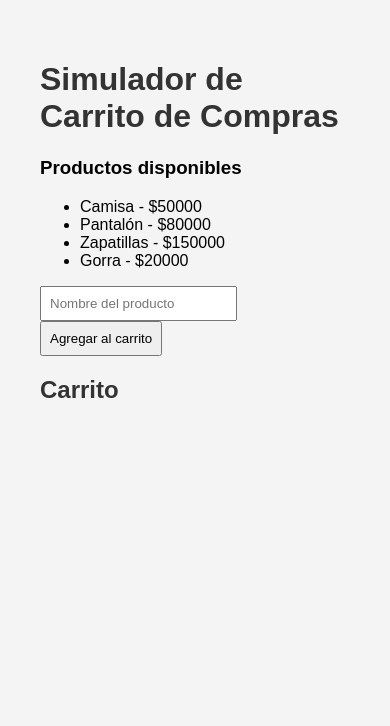
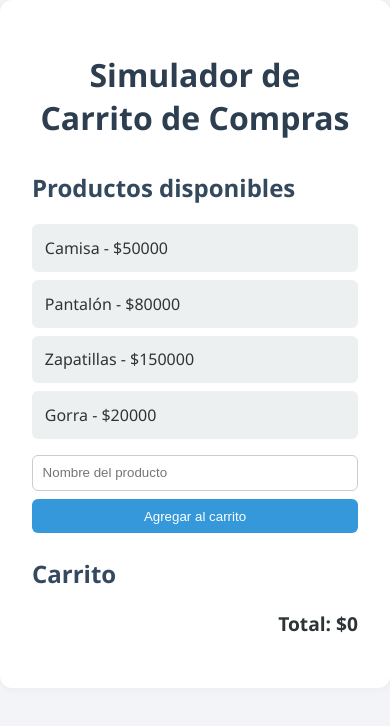
Before and after one commit to pablolacamera1/proyectoFinalJS, a plain HTML site: page index.html in a window 390 px wide. Drawn offline with nearby package versions, Linux system fonts and the light colour scheme; some packages are replaced by stand-ins of ours; a script that the page names is missing.

Commit message:
Actualizo diseño del carrito

```diff
--- a/css/styles.css
+++ b/css/styles.css
@@ -1,18 +1,113 @@
 body {
-  font-family: sans-serif;
-  background-color: #f4f4f4;
-  padding: 2rem;
-}
-
-h1, h2 {
+  font-family: 'Segoe UI', Tahoma, Geneva, Verdana, sans-serif;
+  background-color: #f2f4f8;
+  margin: 0;
+  padding: 0;
   color: #333;
 }
 
-form {
-  margin: 1rem 0;
+.container {
+  max-width: 960px;
+  margin: 0 auto;
+  padding: 2rem;
+  background-color: #fff;
+  border-radius: 12px;
+  box-shadow: 0 0 10px rgba(0, 0, 0, 0.05);
 }
 
-input, button {
-  padding: 0.5rem;
-  margin-right: 0.5rem;
+h1 {
+  text-align: center;
+  margin-bottom: 2rem;
+  color: #2c3e50;
 }
+
+h2 {
+  color: #34495e;
+  margin-top: 1.5rem;
+}
+
+.formulario {
+  display: flex;
+  gap: 0.5rem;
+  margin-top: 1rem;
+}
+
+input[type="text"] {
+  flex: 1;
+  padding: 0.6rem;
+  border: 1px solid #ccc;
+  border-radius: 6px;
+}
+
+button {
+  padding: 0.6rem 1rem;
+  background-color: #3498db;
+  border: none;
+  color: white;
+  border-radius: 6px;
+  cursor: pointer;
+  transition: background-color 0.3s ease;
+}
+
+button:hover {
+  background-color: #2980b9;
+}
+
+.lista-productos,
+.lista-carrito {
+  list-style: none;
+  padding: 0;
+  margin-top: 1rem;
+}
+
+.lista-productos li,
+.lista-carrito li {
+  background-color: #ecf0f1;
+  margin-bottom: 0.5rem;
+  padding: 0.8rem;
+  border-radius: 6px;
+  display: flex;
+  justify-content: space-between;
+  align-items: center;
+}
+
+.lista-carrito button {
+  background-color: #e74c3c;
+  border: none;
+  padding: 0.4rem 0.6rem;
+  color: white;
+  border-radius: 4px;
+  cursor: pointer;
+}
+
+.lista-carrito button:hover {
+  background-color: #c0392b;
+}
+
+.total {
+  margin-top: 1rem;
+  font-weight: bold;
+  font-size: 1.2rem;
+  text-align: right;
+  color: #2d3436;
+}
+
+@media (max-width: 600px) {
+  .formulario {
+    flex-direction: column;
+  }
+
+  .formulario button {
+    width: 100%;
+  }
+
+  .lista-productos li,
+  .lista-carrito li {
+    flex-direction: column;
+    align-items: flex-start;
+  }
+
+  .lista-carrito button {
+    margin-top: 0.5rem;
+  }
+}
--- a/index.html
+++ b/index.html
@@ -1,25 +1,37 @@
 <!DOCTYPE html>
 <html lang="es">
 <head>
-  <meta charset="UTF-8">
+  <meta charset="UTF-8" />
   <title>Carrito de Compras</title>
   <link rel="stylesheet" href="css/styles.css">
+
+
+  <script src="https://cdn.jsdelivr.net/npm/sweetalert2@11"></script>
+
+
+  <link rel="stylesheet" href="https://cdn.jsdelivr.net/npm/toastify-js/src/toastify.min.css">
+  <script src="https://cdn.jsdelivr.net/npm/toastify-js"></script>
 </head>
 <body>
-  <h1>Simulador de Carrito de Compras</h1>
+  <div class="container">
+    <h1>Simulador de Carrito de Compras</h1>
 
-<h3>Productos disponibles</h3>
-<ul id="lista-productos"></ul>
+    <section class="productos">
+      <h2>Productos disponibles</h2>
+      <ul id="lista-productos" class="lista-productos"></ul>
 
-<form id="form-agregar">
-  <input type="text" id="input-producto" placeholder="Nombre del producto">
-  <button type="submit">Agregar al carrito</button>
-</form>
+      <form id="form-agregar" class="formulario">
+        <input type="text" id="input-producto" placeholder="Nombre del producto">
+        <button type="submit">Agregar al carrito</button>
+      </form>
+    </section>
 
-
-  <h2>Carrito</h2>
-  <ul id="carrito-lista"></ul>
-  <p id="carrito-total"></p>
+    <section class="carrito">
+      <h2>Carrito</h2>
+      <ul id="carrito-lista" class="lista-carrito"></ul>
+      <p id="carrito-total" class="total"></p>
+    </section>
+  </div>
 
   <script src="js/main.js"></script>
 </body>
--- a/js/main.js
+++ b/js/main.js
@@ -1,3 +1,4 @@
+
 const productos = [
   { nombre: "Camisa", precio: 50000 },
   { nombre: "Pantalón", precio: 80000 },
@@ -11,8 +12,8 @@ const formAgregar = document.getElementById("form-agregar");
 const inputProducto = document.getElementById("input-producto");
 const listaProductos = document.getElementById("lista-productos");
 
-
 function mostrarProductosHTML() {
+  listaProductos.innerHTML = "";
   productos.forEach(producto => {
     const li = document.createElement("li");
     li.textContent = `${producto.nombre} - $${producto.precio}`;
@@ -20,34 +21,59 @@ function mostrarProductosHTML() {
   });
 }
 
-
 function agregarAlCarrito(nombreProducto) {
   const producto = productos.find(p => p.nombre.toLowerCase() === nombreProducto.toLowerCase());
   if (producto) {
     carrito.push(producto);
-    console.log(` ${producto.nombre} agregado al carrito.`);
     guardarCarrito();
     mostrarResumen();
+    Toastify({
+      text: `${producto.nombre} agregado al carrito`,
+      duration: 3000,
+      gravity: "top",
+      position: "right",
+      backgroundColor: "#4caf50"
+    }).showToast();
   } else {
-    console.log(` Producto "${nombreProducto}" no encontrado.`);
+    Swal.fire({
+      icon: 'error',
+      title: 'Producto no encontrado',
+      text: `No se encontró "${nombreProducto}" en la lista.`
+    });
   }
 }
 
+function eliminarDelCarrito(index) {
+  carrito.splice(index, 1);
+  guardarCarrito();
+  mostrarResumen();
+  Toastify({
+    text: `Producto eliminado`,
+    duration: 3000,
+    gravity: "top",
+    position: "right",
+    backgroundColor: "#ff6b6b"
+  }).showToast();
+}
 
 function guardarCarrito() {
   localStorage.setItem("carrito", JSON.stringify(carrito));
 }
 
+function mostrarResumen() {
+  const listaCarrito = document.getElementById("carrito-lista");
+  const totalCarrito = document.getElementById("carrito-total");
 
-function mostrarResumen() {
-  console.log(" Carrito actualizado:");
-  carrito.forEach(p => {
-    console.log(`- ${p.nombre}: $${p.precio}`);
+  listaCarrito.innerHTML = "";
+  carrito.forEach((p, index) => {
+    const li = document.createElement("li");
+    li.innerHTML = `${p.nombre} - $${p.precio} <button onclick="eliminarDelCarrito(${index})">Eliminar</button>`;
+    listaCarrito.appendChild(li);
   });
+
   const total = carrito.reduce((acc, p) => acc + p.precio, 0);
-  console.log(`Total a pagar: $${total}`);
+  totalCarrito.textContent = `Total: $${total}`;
 }
-
 
 formAgregar.addEventListener("submit", (e) => {
   e.preventDefault();
@@ -58,8 +84,5 @@ formAgregar.addEventListener("submit", (e) => {
   }
 });
 
-
 mostrarProductosHTML();
 mostrarResumen();
-
-localStorage.clear();
--- /dev/null
+++ b/productos.json
@@ -0,0 +1,6 @@
+[
+  { "nombre": "Camisa", "precio": 50000 },
+  { "nombre": "Pantalón", "precio": 80000 },
+  { "nombre": "Zapatillas", "precio": 150000 },
+  { "nombre": "Gorra", "precio": 20000 }
+]
```
